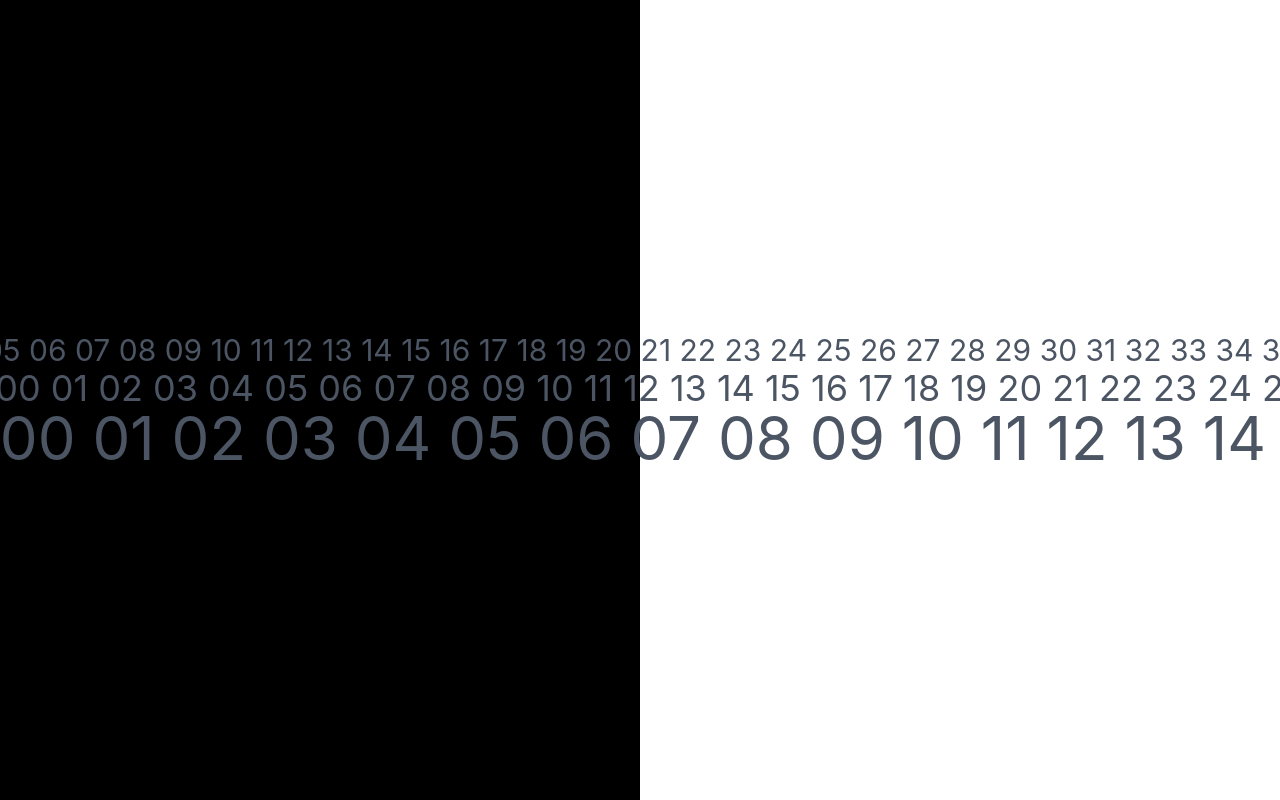
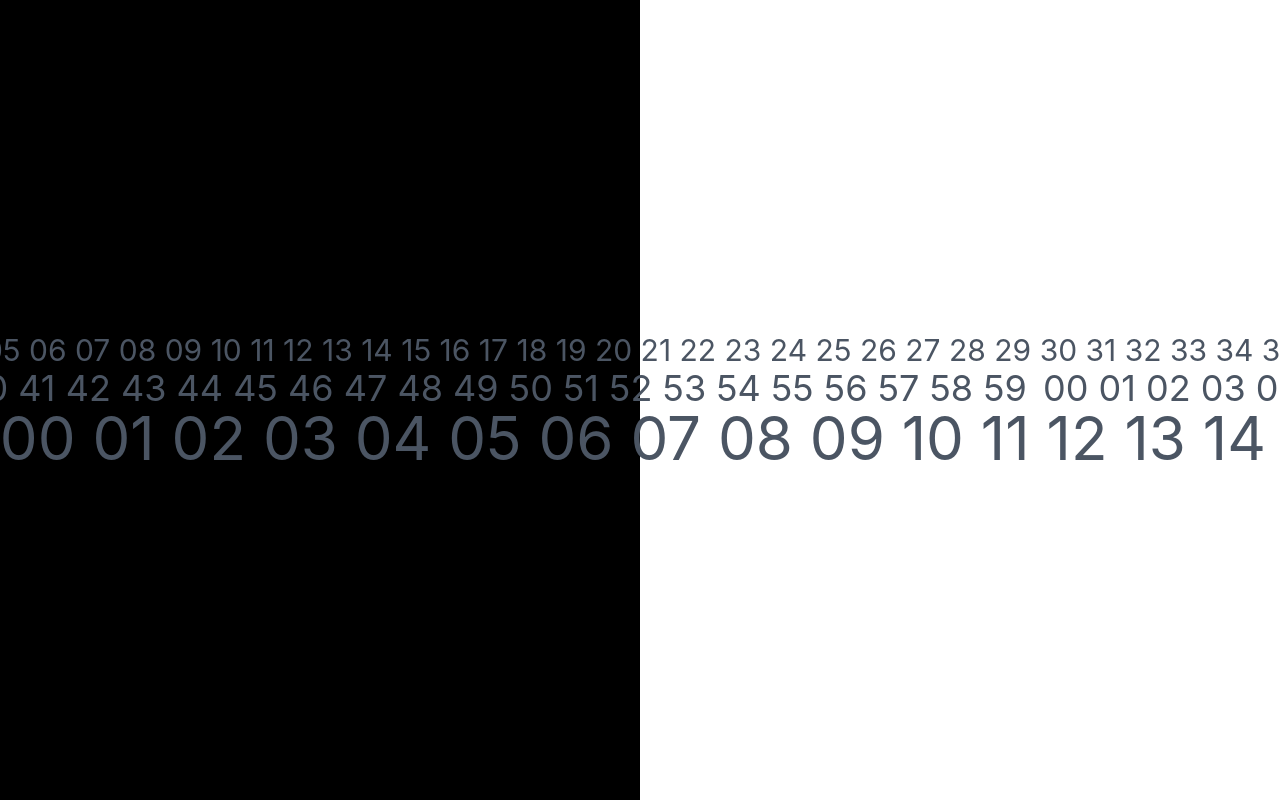
Before and after one commit to Tagir-A/clock, a React (Vite) app: page / in a window 1280 px wide. Built offline with nearby package versions, Linux system fonts and the light colour scheme.

Commit message:
correct minute on start

```diff
--- a/src/App.tsx
+++ b/src/App.tsx
@@ -1,4 +1,4 @@
-import { useState } from "react"
+import { useLayoutEffect, useState } from "react"
 import reactLogo from "./assets/react.svg"
 
 const SECONDS = [
@@ -63,6 +63,9 @@ const SECONDS = [
   "58",
   "59",
 ]
+
+const MIN_OFFSET = 1160
+const MIN_ONE_WIDTH = 60
 const HOURS = [
   "00",
   "01",
@@ -92,6 +95,15 @@ const HOURS = [
 
 function App() {
   const [count, setCount] = useState(0)
+  const [minDelay, setMinDelay] = useState(0) // 2450 = 00
+
+  useLayoutEffect(() => {
+    const now = new Date()
+    const nowSeconds = now.getSeconds()
+    const nowMin = now.getMinutes()
+    console.log(nowSeconds)
+    setMinDelay(nowMin * MIN_ONE_WIDTH - MIN_OFFSET + nowSeconds)
+  }, [])
 
   return (
     <main>
@@ -100,7 +112,7 @@ function App() {
         <div className="shrink-0 flex justify-around min-w-full gap-4 animate-marquee">
           <span className="text-gray-600">{SECONDS.join(" ")}</span>
         </div>
-        <div className="shrink-0 flex justify-around min-w-full gap-4 animate-marquee">
+        <div className="shrink-0 flex justify-around min-w-full gap-2 animate-marquee">
           <span aria-hidden className="text-gray-600">
             {SECONDS.join(" ")}
           </span>
@@ -108,10 +120,20 @@ function App() {
       </div>
       {/* marquee minutes */}
       <div className="flex overflow-hidden select-none gap-4 text-4xl">
-        <div className="shrink-0 flex justify-around min-w-full gap-4 animate-marqueeMin">
+        <div
+          style={{
+            animationDelay: `-${minDelay}s`,
+          }}
+          className={`shrink-0 flex justify-around min-w-full gap-1 animate-marqueeMin `}
+        >
           <span className="text-gray-600">{SECONDS.join(" ")}</span>
         </div>
-        <div className="shrink-0 flex justify-around min-w-full gap-4 animate-marqueeMin">
+        <div
+          style={{
+            animationDelay: `-${minDelay}s`,
+          }}
+          className={`shrink-0 flex justify-around min-w-full gap-1 animate-marqueeMin `}
+        >
           <span aria-hidden className="text-gray-600">
             {SECONDS.join(" ")}
           </span>
```
